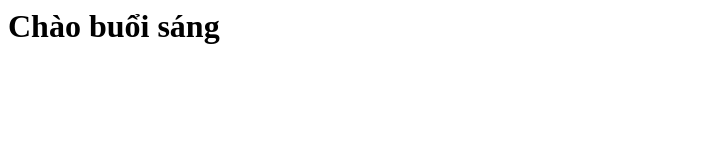
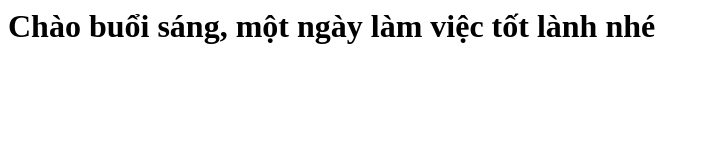
Before and after one commit to Diuy1608/DemoGithub, a plain HTML site: page index.html in a window 1280 px wide. Shown: the whole page, without its empty margins (0-709 px from the left). Drawn offline with Linux system fonts and the light colour scheme.

Commit message:
Update index.html

```diff
--- a/index.html
+++ b/index.html
@@ -1 +1 @@
-<h1>Chào buổi sáng </h1>
+<h1>Chào buổi sáng, một ngày làm việc tốt lành nhé </h1>
```
